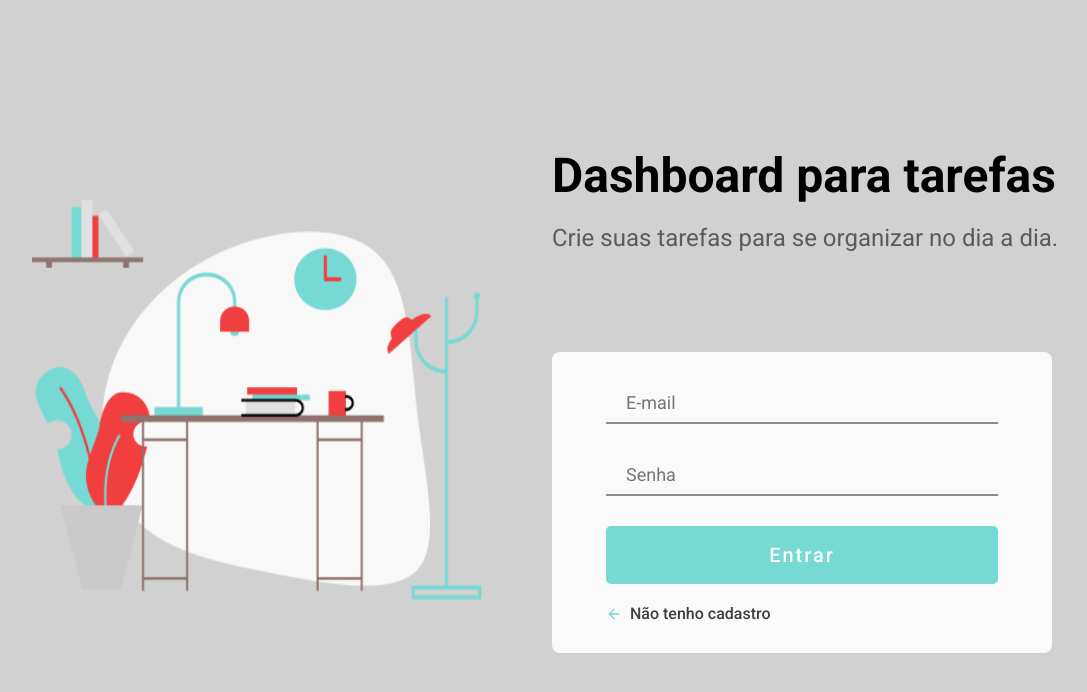
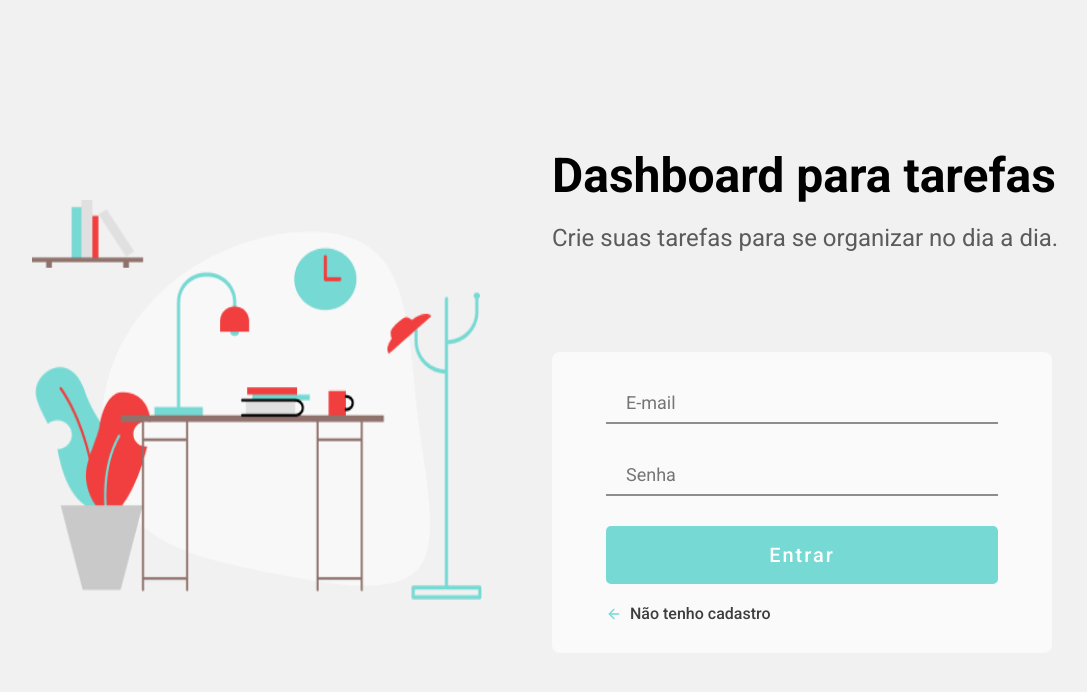
Before and after one commit to ricardonaweboficial/dashboard, a React (Create React App) app in the folder web/: page / in a window 1280 px wide. Shown: the top 692 px of the page, without its empty margins (48-1135 px from the left). Built offline with nearby package versions, Linux system fonts and the light colour scheme; the HTML template or start-up script is replaced by a standard one.

Commit message:
Modification in css Global

```diff
--- a/web/src/global.css
+++ b/web/src/global.css
@@ -9,7 +9,7 @@
 
 body {
 	font: 400 14px Roboto, sans-serif;
-	background:#d1d1d1;/*background:linear-gradient(#EB9667, #66DDE4);*/
+	background:#f1f1f1;/*background:linear-gradient(#EB9667, #66DDE4);*/
 	-webkit-font-smoothing:antialiased;
 
 }
```
